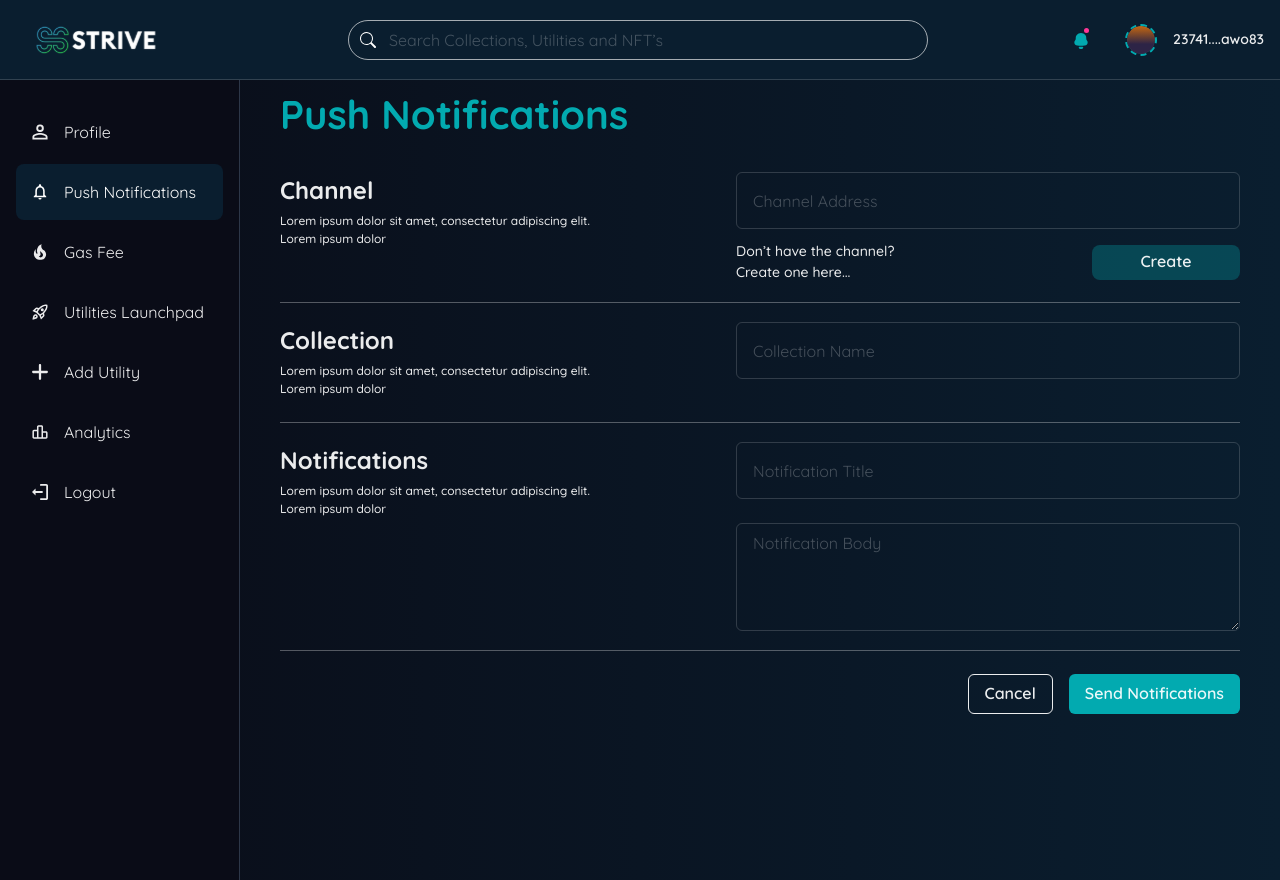
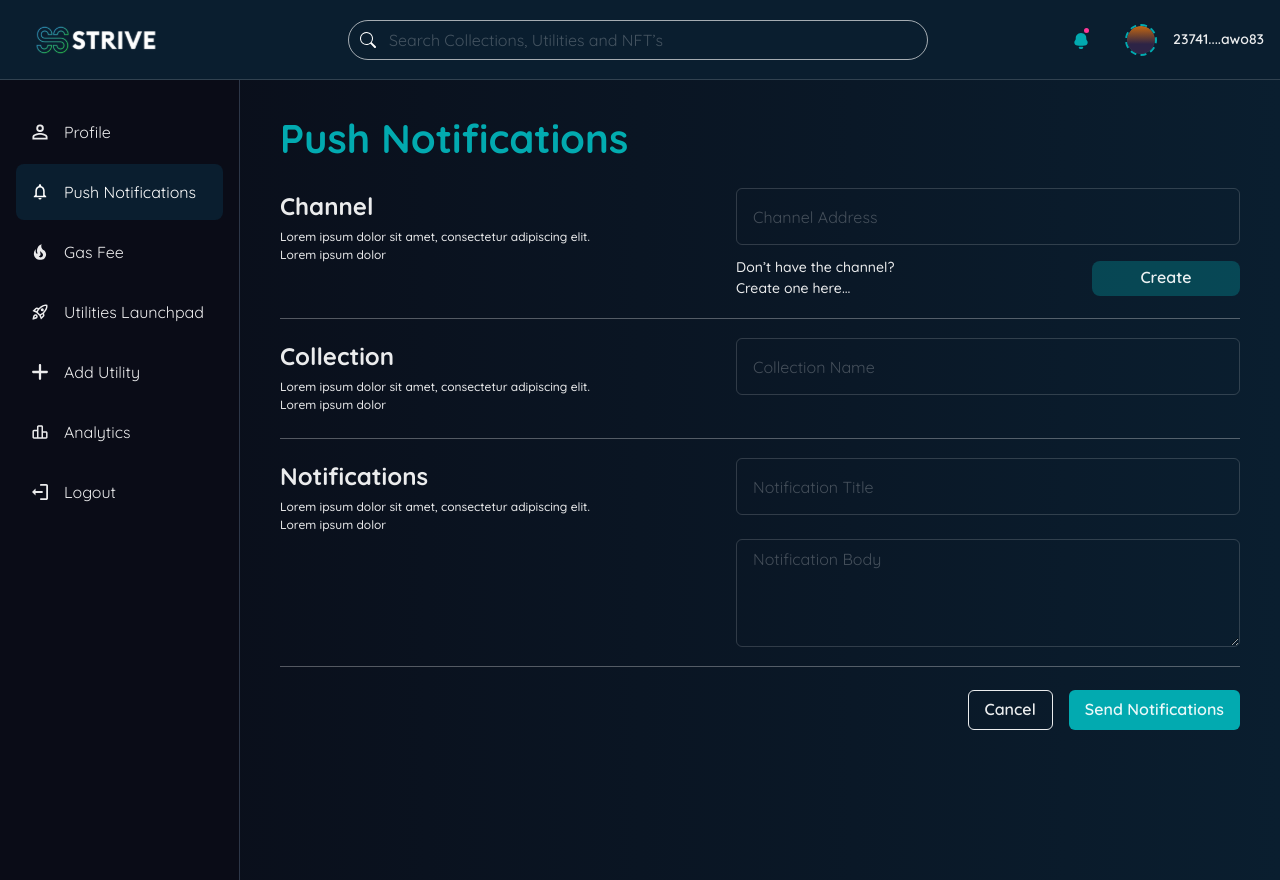
Before and after one commit to lazyfuhrer/strive-network-task, a Next.js app: page /push in a window 1280 px wide. Built offline with nearby package versions, Linux system fonts and the light colour scheme.

Commit message:
feat: updated push page

```diff
--- a/src/pages/push.tsx
+++ b/src/pages/push.tsx
@@ -2,9 +2,9 @@ import { Box, Button, ButtonGroup, Flex, FormControl, Input, Stack, StackDivider
 
 export default function Push() {
   return (
-    <Box pl={10} pr={10} pt={1}>
-      <Text fontSize={{base: '35px', md: '40px'}} fontWeight={700} style={{ background: 'linear-gradient(90deg, #02AAB0 30.18%, #00CDAC 95.88%)', WebkitBackgroundClip: 'text', color: 'transparent'}}>Push Notifications</Text>
-      <Stack mt={7} direction='column' spacing={19} divider={<StackDivider borderColor='rgba(255, 255, 255, 0.3)' />}>
+    <Box pl={10} pr={10} pt={7} pb={{base: 5, md: 0}}>
+      <Text fontSize={{base: '31px', md: '40px'}} fontWeight={700} style={{ background: 'linear-gradient(90deg, #02AAB0 30.18%, #00CDAC 95.88%)', WebkitBackgroundClip: 'text', color: 'transparent'}}>Push Notifications</Text>
+      <Stack mt={5} direction='column' spacing={19} divider={<StackDivider borderColor='rgba(255, 255, 255, 0.3)' />}>
         <Stack direction={{ base: 'column', md: 'row' }}>
           <Box flex={1} pr={{ base: 0, md: 10 }}>
             <Text fontSize={['20px', '24px']} fontWeight={700} mb={1}>
```
